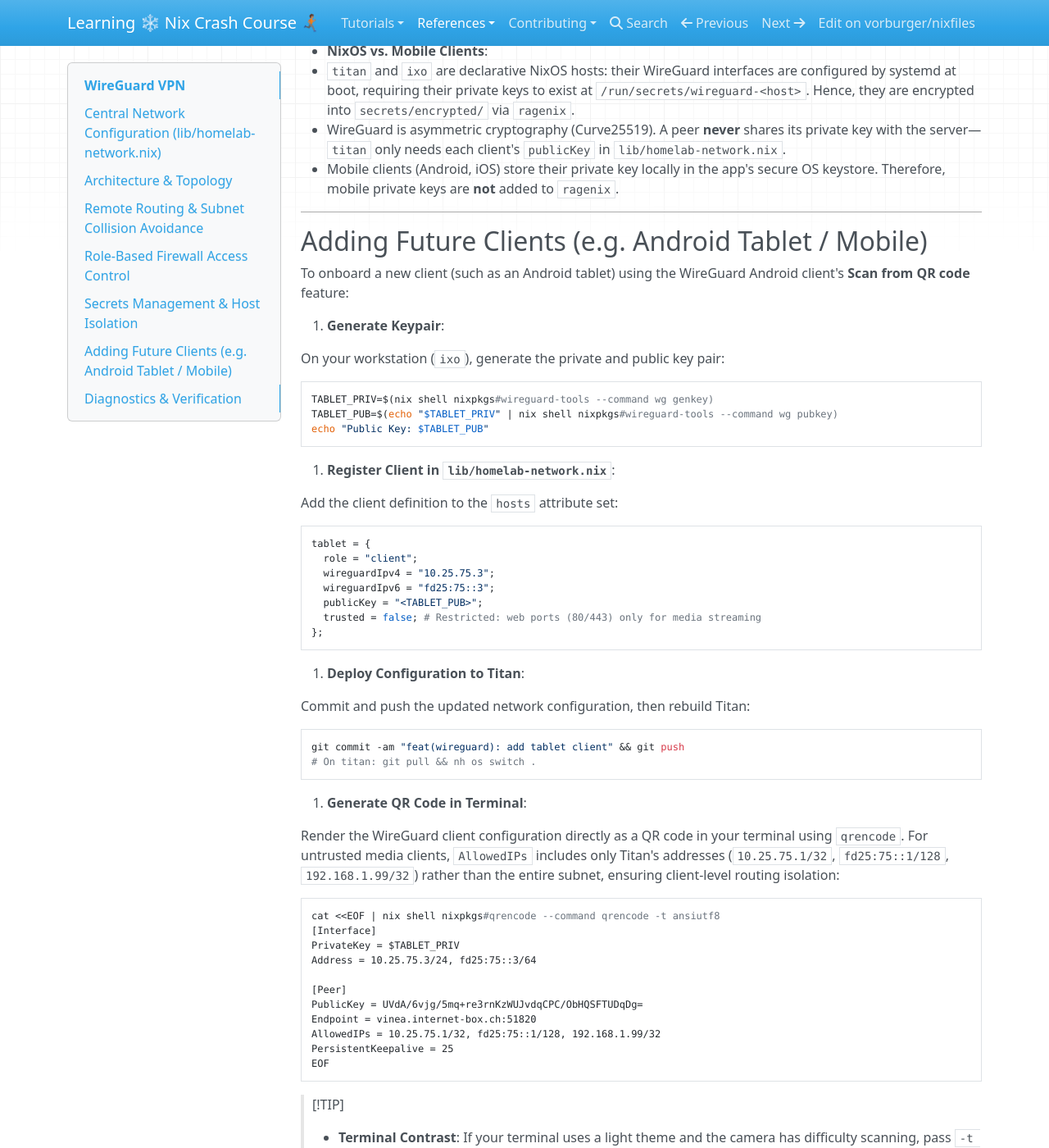
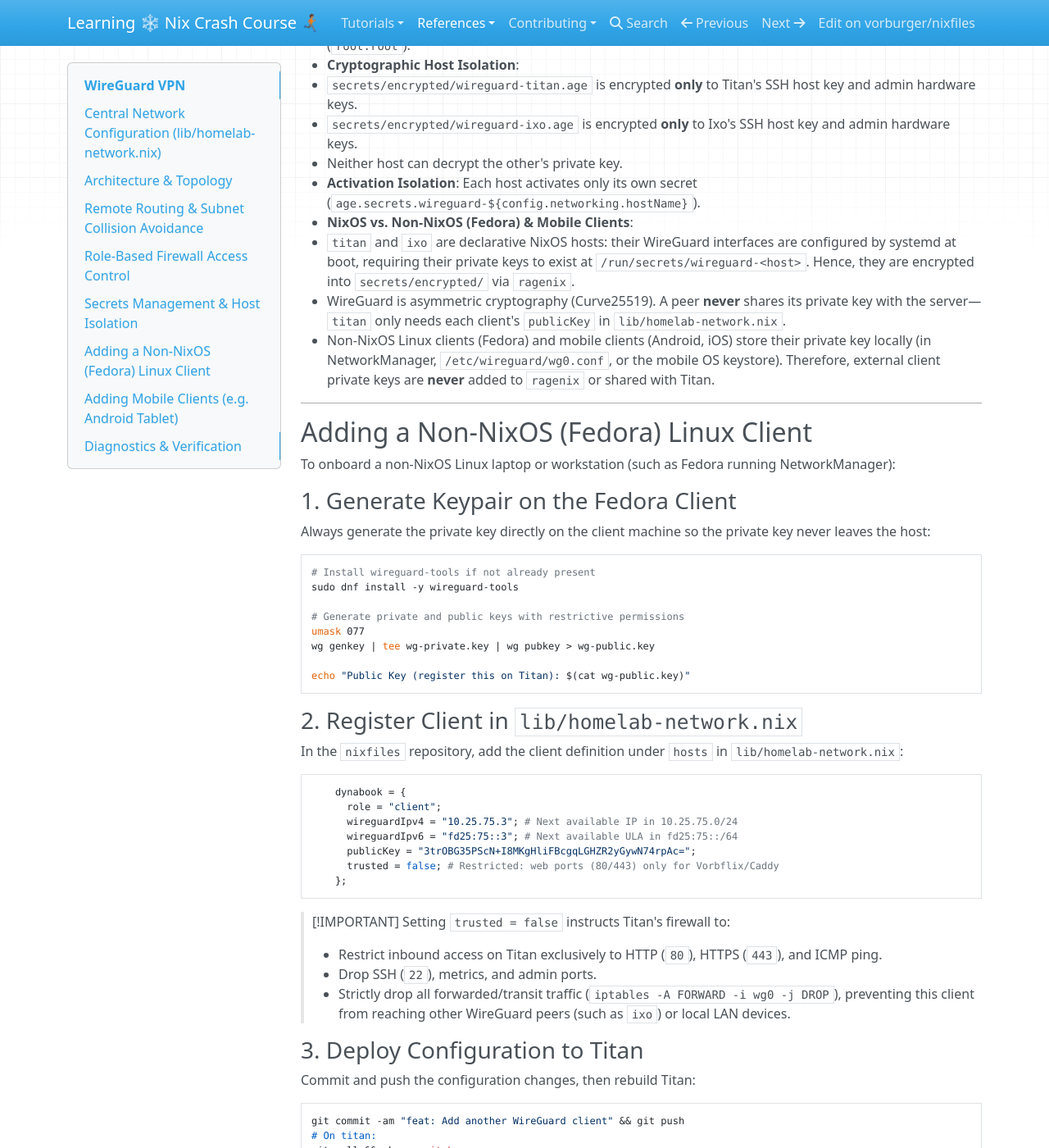
Before and after one commit to vorburger/nixfiles, an MkDocs documentation site: the page built from docs/docs/reference/wireguard.md, in a window 1280 px wide and 1400 px high, scrolled down 3509 px. Shown: the whole window at 82% size. Built offline with MkDocs 1.6.1, drawn with Linux system fonts in a browser that asks for light colours; nearby versions of some CDN libraries; some of the changed text lies outside the part shown.

Commit message:
feat: WireGuard on Fedora docs

````diff
--- a/docs/docs/reference/wireguard.md
+++ b/docs/docs/reference/wireguard.md
@@ -38,6 +38,14 @@ Both `modules/services/wireguard.nix` and individual host configurations import
       wireguardIpv6 = "fd25:75::2";
       publicKey = "vkzl9tUdw+9EZdClKirFaygTVo5C2PqjPs9DJ8MuqhI=";
       trusted = true; # Admin workstation: full access to SSH, Caddy, metrics, etc.
+    };
+
+    dynabook = {
+      role = "client";
+      wireguardIpv4 = "10.25.75.3";
+      wireguardIpv6 = "fd25:75::3";
+      publicKey = "3trOBG35PScN+I8MKgHliFBcgqLGHZR2yGywN74rpAc=";
+      trusted = false; # Non-trusted client: web ports (80/443) only for Vorbflix/Caddy
     };
   };
 }
@@ -80,7 +88,8 @@ The network operates as a native **dual-stack** mesh:
 | :-------------- | :----- | :-------------- | :------------------- | :---------- | :--------------------------------- |
 | **`titan`**     | Server | `10.25.75.1/24` | `fd25:75::1/64`      | `trusted`   | `192.168.1.99` (LAN) / UDP `51820` |
 | **`ixo`**       | Client | `10.25.75.2/24` | `fd25:75::2/64`      | `trusted`   | `vinea.internet-box.ch:51820`      |
-| _Future Tablet_ | Client | `10.25.75.3/24` | `fd25:75::3/64`      | Restricted  | `vinea.internet-box.ch:51820`      |
+| **`dynabook`**  | Client | `10.25.75.3/24` | `fd25:75::3/64`      | Restricted  | `vinea.internet-box.ch:51820`      |
+| _Future Tablet_ | Client | `10.25.75.4/24` | `fd25:75::4/64`      | Restricted  | `vinea.internet-box.ch:51820`      |
 
 - **IPv4 Subnet**: `10.25.75.0/24` (avoids common `192.168.0.0/24` and `192.168.1.0/24` ranges).
 - **IPv6 ULA Subnet**: `fd25:75::/64` (RFC 4193 Unique Local Addresses; globally collision-free and routable over cellular 5G networks).
@@ -142,16 +151,159 @@ Private keys are managed with `ragenix` per [Secrets Management](secrets.md).
   - `secrets/encrypted/wireguard-ixo.age` is encrypted **only** to Ixo's SSH host key and admin hardware keys.
   - Neither host can decrypt the other's private key.
 - **Activation Isolation**: Each host activates only its own secret (`age.secrets.wireguard-${config.networking.hostName}`).
-- **NixOS vs. Mobile Clients**:
+- **NixOS vs. Non-NixOS (Fedora) & Mobile Clients**:
   - `titan` and `ixo` are declarative NixOS hosts: their WireGuard interfaces are configured by systemd at boot, requiring their private keys to exist at `/run/secrets/wireguard-<host>`. Hence, they are encrypted into `secrets/encrypted/` via `ragenix`.
   - WireGuard is asymmetric cryptography (Curve25519). A peer **never** shares its private key with the server—`titan` only needs each client's `publicKey` in `lib/homelab-network.nix`.
-  - Mobile clients (Android, iOS) store their private key locally in the app's secure OS keystore. Therefore, mobile private keys are **not** added to `ragenix`.
+  - Non-NixOS Linux clients (Fedora) and mobile clients (Android, iOS) store their private key locally (in NetworkManager, `/etc/wireguard/wg0.conf`, or the mobile OS keystore). Therefore, external client private keys are **never** added to `ragenix` or shared with Titan.
 
 ---
 
-## Adding Future Clients (e.g. Android Tablet / Mobile)
+## Adding a Non-NixOS (Fedora) Linux Client
 
-To onboard a new client (such as an Android tablet) using the WireGuard Android client's **Scan from QR code** feature:
+To onboard a non-NixOS Linux laptop or workstation (such as Fedora running NetworkManager):
+
+### 1. Generate Keypair on the Fedora Client
+
+Always generate the private key directly on the client machine so the private key never leaves the host:
+
+```bash
+# Install wireguard-tools if not already present
+sudo dnf install -y wireguard-tools
+
+# Generate private and public keys with restrictive permissions
+umask 077
+wg genkey | tee wg-private.key | wg pubkey > wg-public.key
+
+echo "Public Key (register this on Titan): $(cat wg-public.key)"
+```
+
+### 2. Register Client in `lib/homelab-network.nix`
+
+In the `nixfiles` repository, add the client definition under `hosts` in `lib/homelab-network.nix`:
+
+```nix
+    dynabook = {
+      role = "client";
+      wireguardIpv4 = "10.25.75.3"; # Next available IP in 10.25.75.0/24
+      wireguardIpv6 = "fd25:75::3"; # Next available ULA in fd25:75::/64
+      publicKey = "3trOBG35PScN+I8MKgHliFBcgqLGHZR2yGywN74rpAc=";
+      trusted = false; # Restricted: web ports (80/443) only for Vorbflix/Caddy
+    };
+```
+
+> [!IMPORTANT]
+> Setting `trusted = false` instructs Titan's firewall to:
+>
+> - Restrict inbound access on Titan exclusively to HTTP (`80`), HTTPS (`443`), and ICMP ping.
+> - Drop SSH (`22`), metrics, and admin ports.
+> - Strictly drop all forwarded/transit traffic (`iptables -A FORWARD -i wg0 -j DROP`), preventing this client from reaching other WireGuard peers (such as `ixo`) or local LAN devices.
+
+### 3. Deploy Configuration to Titan
+
+Commit and push the configuration changes, then rebuild Titan:
+
+```bash
+git commit -am "feat: Add another WireGuard client" && git push
+# On titan:
+git pull && nh os switch .
+```
+
+Verify Titan recognized the new peer:
+
+```bash
+sudo wg show wg0 peers
+```
+
+### 4. Configure Client Connection on Fedora
+
+Create a client configuration file named `wg0.conf` (or `wg-homelab.conf`):
+
+```ini
+[Interface]
+PrivateKey = <PASTE_CONTENTS_OF_wg-private.key>
+Address = 10.25.75.3/24, fd25:75::3/64
+
+[Peer]
+PublicKey = UVdA/6vjg/5mq+re3rnKzWUJvdqCPC/ObHQSFTUDqDg=
+Endpoint = vinea.internet-box.ch:51820
+AllowedIPs = 10.25.75.1/32, fd25:75::1/128, 192.168.1.99/32
+PersistentKeepalive = 25
+```
+
+> [!TIP]
+> **Selective AllowedIPs for Untrusted Clients**:
+>
+> Do not use `10.25.75.0/24` or `0.0.0.0/0` in `AllowedIPs`. Limiting `AllowedIPs` to Titan's exact IPs (`10.25.75.1/32`, `fd25:75::1/128`, and Titan's LAN IP `192.168.1.99/32`) ensures:
+>
+> 1. Only traffic destined for Titan's services (such as `vorbflix.home.vorburger.ch`) routes across the VPN tunnel.
+> 2. Normal internet traffic, DNS resolution, and local WiFi LAN on the Fedora laptop remain completely unaffected.
+
+Now choose either NetworkManager (standard on Fedora desktop) or `wg-quick`:
+
+#### Option A: NetworkManager (Recommended on Fedora Desktop)
+
+Fedora Workstation natively manages WireGuard connections through NetworkManager:
+
+```bash
+# 1. Import connection profile into NetworkManager
+sudo nmcli connection import type wireguard file wg0.conf
+
+# 2. Securely remove the temporary unencrypted config and key files
+rm -f wg0.conf wg-private.key wg-public.key
+
+# 3. Bring up the VPN connection
+nmcli connection up wg0
+
+# 4. Disconnect when finished
+nmcli connection down wg0
+```
+
+Once imported, the VPN toggle is also accessible directly from GNOME Quick Settings (top-right system menu) or **GNOME Settings → Network → VPN**.
+
+#### Option B: `wg-quick` via systemd
+
+If you prefer standard command-line tooling or running headless without NetworkManager:
+
+```bash
+# Move and secure configuration file
+sudo mv wg0.conf /etc/wireguard/wg0.conf
+sudo chmod 600 /etc/wireguard/wg0.conf
+rm -f wg-private.key wg-public.key
+
+# Start and enable on boot
+sudo systemctl enable --now wg-quick@wg0
+
+# To control manually:
+sudo wg-quick down wg0
+sudo wg-quick up wg0
+```
+
+### 5. Verify Connectivity & Firewall Isolation
+
+From the Fedora laptop, verify both connectivity and untrusted client isolation:
+
+```bash
+# 1. Ping Titan over WireGuard IPv4, IPv6 ULA, and LAN IP (should all succeed)
+ping -c 3 10.25.75.1
+ping -c 3 fd25:75::1
+ping -c 3 192.168.1.99
+
+# 2. Access HTTP / HTTPS services on Titan (should succeed)
+curl -I http://10.25.75.1
+curl -I https://vorbflix.home.vorburger.ch
+
+# 3. Test SSH to Titan (should FAIL and timeout; dropped by Titan firewall)
+ssh -o ConnectTimeout=3 root@10.25.75.1
+
+# 4. Test transit routing to other peers (e.g. ixo at 10.25.75.2; should FAIL)
+ping -c 2 -W 2 10.25.75.2
+```
+
+---
+
+## Adding Mobile Clients (e.g. Android Tablet)
+
+To onboard a mobile client (such as an Android tablet) using the WireGuard Android client's **Scan from QR code** feature:
 
 1. **Generate Keypair**:
 
@@ -170,8 +322,8 @@ To onboard a new client (such as an Android tablet) using the WireGuard Android
    ```nix
    tablet = {
      role = "client";
-     wireguardIpv4 = "10.25.75.3";
-     wireguardIpv6 = "fd25:75::3";
+     wireguardIpv4 = "10.25.75.4";
+     wireguardIpv6 = "fd25:75::4";
      publicKey = "<TABLET_PUB>";
      trusted = false; # Restricted: web ports (80/443) only for media streaming
    };
@@ -194,7 +346,7 @@ To onboard a new client (such as an Android tablet) using the WireGuard Android
    cat <<EOF | nix shell nixpkgs#qrencode --command qrencode -t ansiutf8
    [Interface]
    PrivateKey = $TABLET_PRIV
-   Address = 10.25.75.3/24, fd25:75::3/64
+   Address = 10.25.75.4/24, fd25:75::4/64
 
    [Peer]
    PublicKey = UVdA/6vjg/5mq+re3rnKzWUJvdqCPC/ObHQSFTUDqDg=
````
